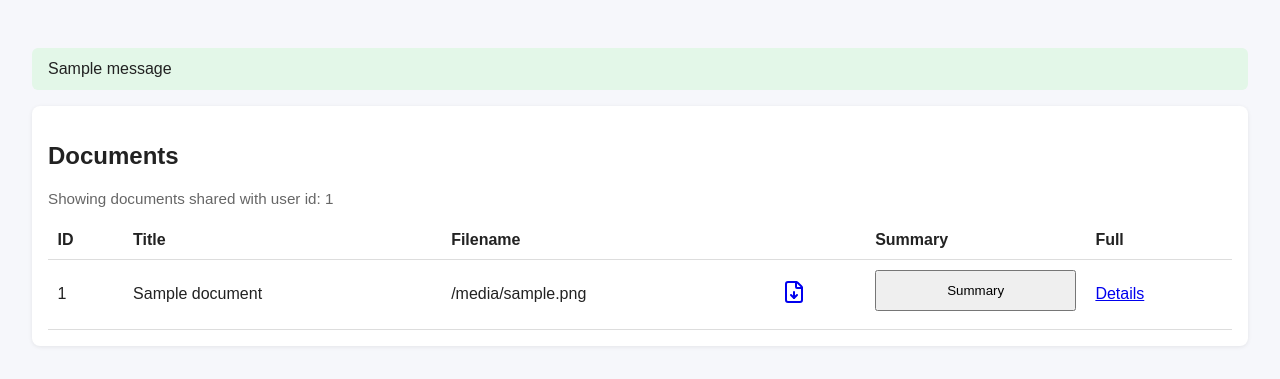
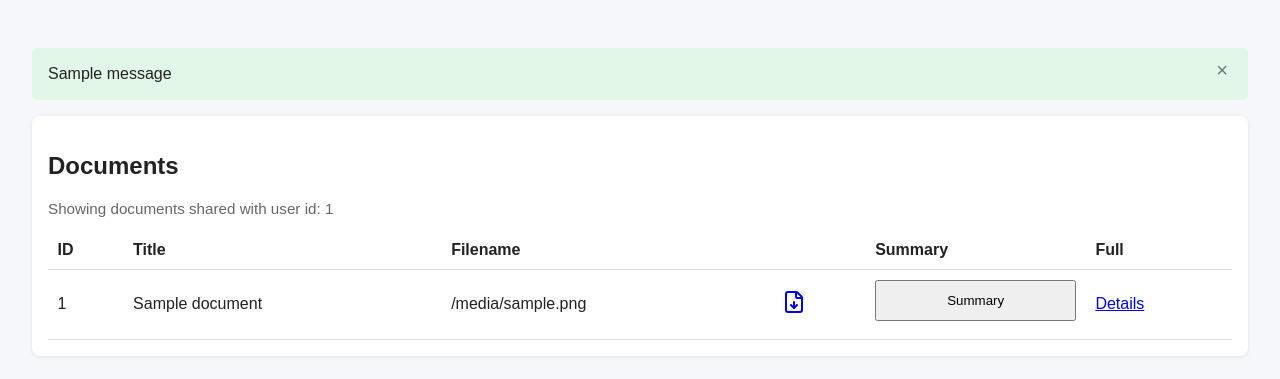
Before and after one commit to rmsr2004/doc-mgmt-platform, a Flask app: page /shared in a window 1280 px wide. Shown: the part 112-491 px from the top of the page. Run offline with Flask 3, Linux system fonts and the light colour scheme; the visitor is signed in with stand-in values (Sample User, id 1); one stand-in notice (Sample message) is shown; a database or web service that is not in the repository returns one stand-in record (values such as "Sample title"); parts of the project's set-up code (start-up, migrations or seed data) failed here and were passed over; some libraries are stand-ins or nearby versions.

Commit message:
[Feat] add close button to dismiss flash notifications (#141)
- Update base.html and script.js to include a close button on flash messages.
- Add JavaScript event listener for dismissing notifications with a fade-out transition.
- Update style.css to style the close button and align items using flexbox.

```diff
--- a/web/static/script.js
+++ b/web/static/script.js
@@ -1,4 +1,19 @@
 document.addEventListener("DOMContentLoaded", () => {
+
+    // Dismiss flash notifications when the close button is clicked
+    const flashContainer = document.getElementById("flash-container");
+    if (flashContainer) {
+        flashContainer.addEventListener("click", (e) => {
+            const btn = e.target.closest(".flash-close");
+            if (btn) {
+                const flash = btn.parentElement;
+                flash.style.transition = "opacity 0.3s, transform 0.3s";
+                flash.style.opacity = "0";
+                flash.style.transform = "translateX(20px)";
+                flash.addEventListener("transitionend", () => flash.remove(), { once: true });
+            }
+        });
+    }
 
     const params = new URLSearchParams(window.location.search);
     const title = params.get("uploaded");
@@ -9,7 +24,7 @@ document.addEventListener("DOMContentLoaded", () => {
             const li = document.createElement("li");
             li.className = "flash success";
 
-            li.innerHTML = `Document uploaded: ${title}`;
+            li.innerHTML = `Document uploaded: ${title}<button class="flash-close" aria-label="Dismiss notification">&times;</button>`;
 
             container.appendChild(li);
         }
--- a/web/static/style.css
+++ b/web/static/style.css
@@ -77,6 +77,27 @@ td {
     padding: 0.75rem 1rem;
     margin-bottom: 0.75rem;
     border-radius: 6px;
+    display: flex;
+    align-items: center;
+    justify-content: space-between;
+}
+
+.flash-close {
+    background: none;
+    border: none;
+    font-size: 1.25rem;
+    line-height: 1;
+    cursor: pointer;
+    color: inherit;
+    opacity: 0.6;
+    padding: 0 0.25rem;
+    margin-left: 1rem;
+    width: auto;
+    transition: opacity 0.2s;
+}
+
+.flash-close:hover {
+    opacity: 1;
 }
 
 .flash.error {
--- a/web/templates/base.html
+++ b/web/templates/base.html
@@ -23,7 +23,7 @@
             {% with messages = get_flashed_messages(with_categories=true) %}
             {% if messages %}
             {% for category, message in messages %}
-            <li class="flash {{ category }}">{{ message }}</li>
+            <li class="flash {{ category }}">{{ message }}<button class="flash-close" aria-label="Dismiss notification">&times;</button></li>
             {% endfor %}
             {% endif %}
             {% endwith %}
```
